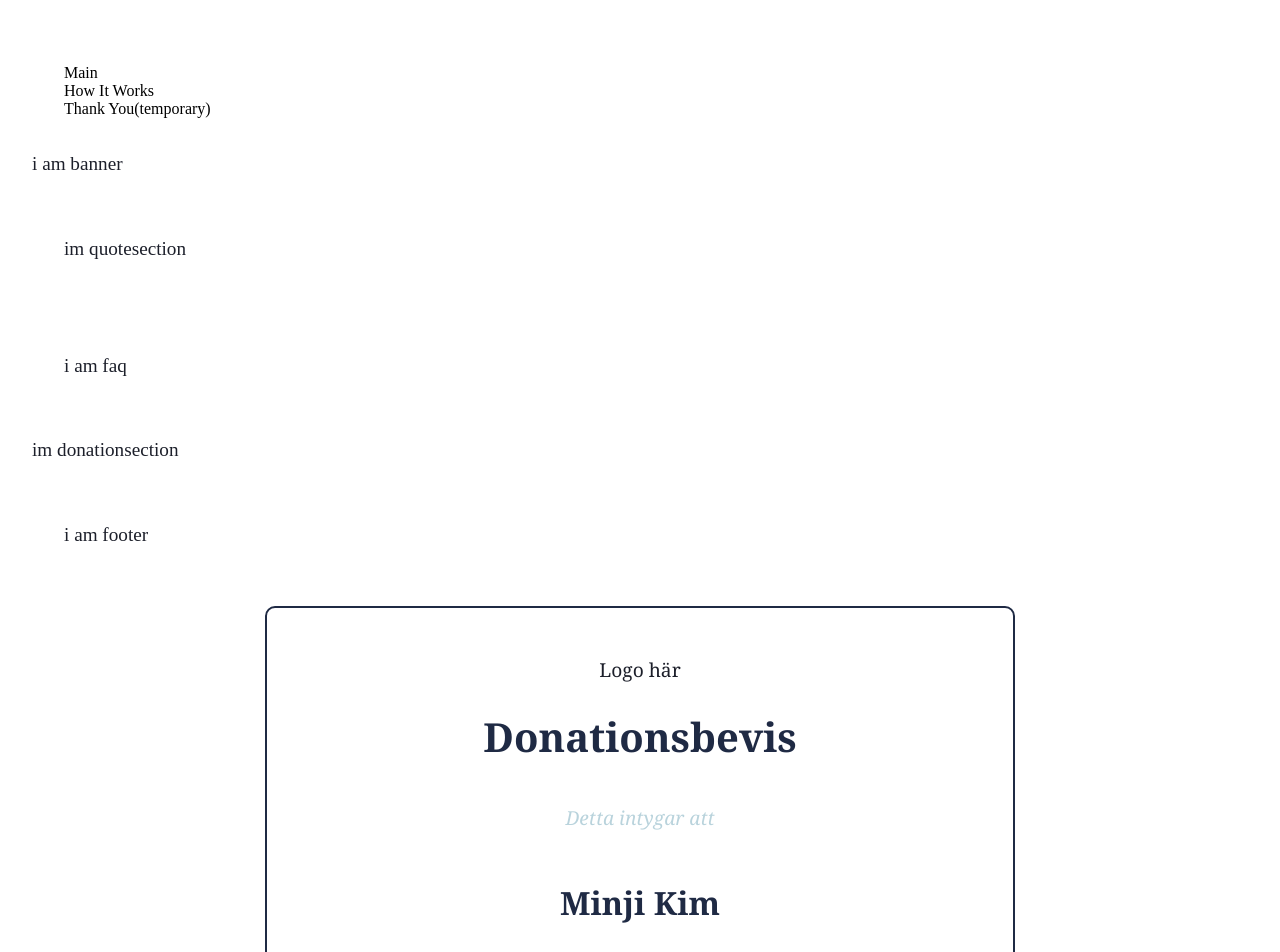
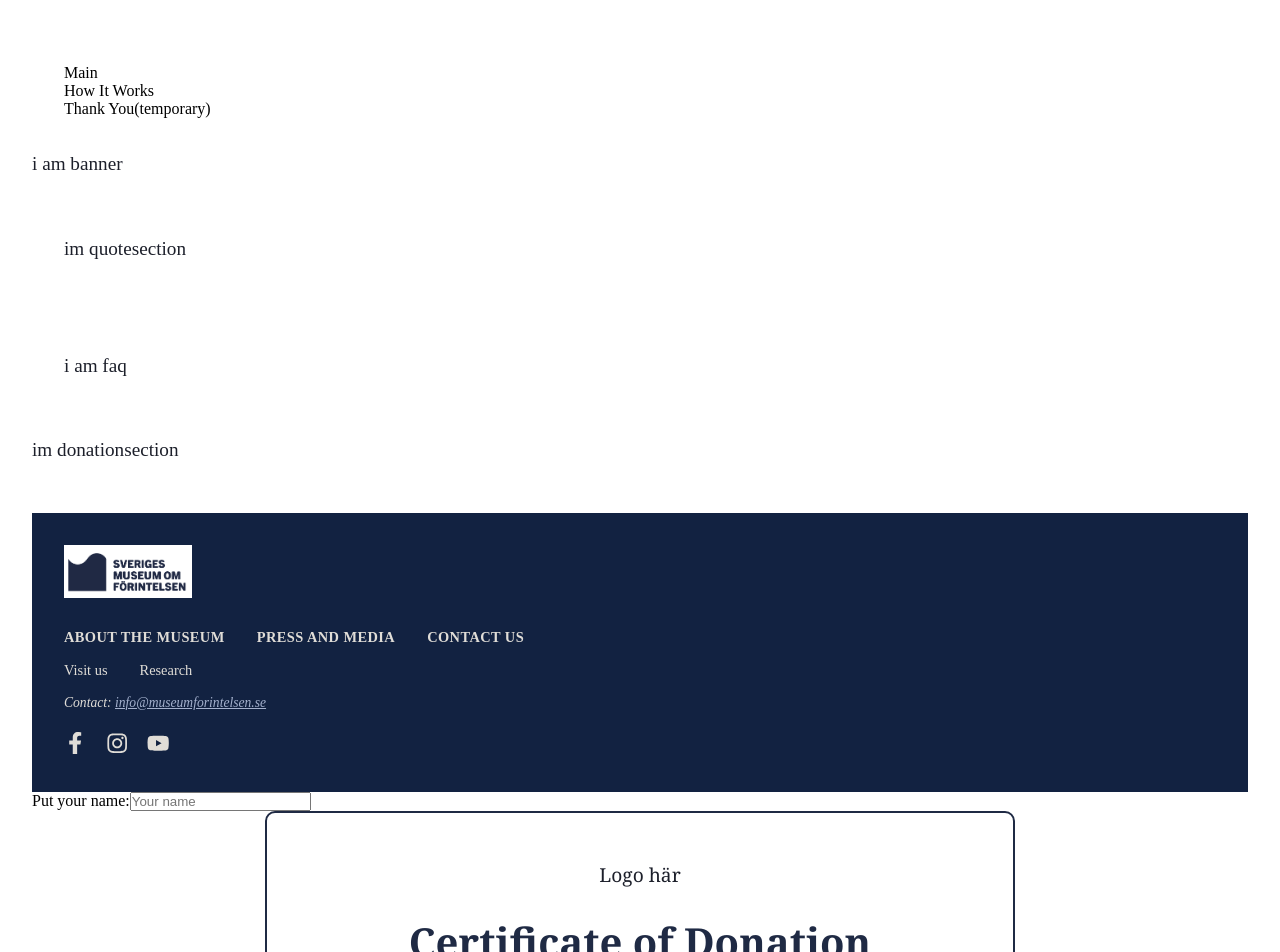
Before and after one commit to minzikimi/fundraiser, a React (Vite) app: page / in a window 1280 px wide. Shown: the top 952 px of the page. Built offline with nearby package versions, Linux system fonts and the light colour scheme.

Commit message:
Footer component and certificate

```diff
--- a/package.json
+++ b/package.json
@@ -11,8 +11,10 @@
   },
   "dependencies": {
     "html2canvas": "^1.4.1",
+    "jspdf": "^3.0.1",
     "react": "^19.0.0",
     "react-dom": "^19.0.0",
+    "react-icons": "^5.5.0",
     "react-router-dom": "^7.5.3"
   },
   "devDependencies": {
--- a/src/components/Certificate/Certificate.jsx
+++ b/src/components/Certificate/Certificate.jsx
@@ -1,20 +1,36 @@
+import React, { useState } from 'react';
 import styles from './Certificate.module.css';
 
-export default function Certificate({ name, date }) {
+export default function Certificate() {
+  const [name, setName] = useState('');
+  const date = new Date().toLocaleDateString('sv-SE');
+
   const displayName = name || 'Anonym';
 
   return (
+    <div className={styles.container}>
+      <div className={styles.inputSection}>
+        <label htmlFor="donorName">Put your name:</label>
+        <input
+          id="donorName"
+          type="text"
+          value={name}
+          onChange={e => setName(e.target.value)}
+          placeholder="Your name"
+          className={styles.input}
+        />
+      </div>
       <div className={styles.diploma}>
         <p className={styles.logo}>Logo här</p>
-      <h1>Donationsbevis</h1>
-      <p>Detta intygar att</p>
+        <h1>Certificate of Donation</h1>
+        <p>For your generous donation of</p>
         <h2>{displayName}</h2>
         <p>
-        har bidragit till arbetet för att etablera <span className={styles.museum}>Sveriges museum om Förintelsen</span>
-        som en permanent statlig institution.
+        Thank you for supporting our mission to preserve history and culture.<span className={styles.museum}>Swedish Museum of Holocaust</span>
         </p>
         <p className={styles.date}>{date}</p>
-      <p>Med uppriktigt tack från SMF.</p>
+        <p>Thank you from Swedish Museum of Holocaust.</p>
+      </div>
     </div>
   );
 }
--- a/src/components/Footer/Footer.jsx
+++ b/src/components/Footer/Footer.jsx
@@ -1,11 +1,44 @@
-import React from 'react'
+import React from 'react';
+import styles from './Footer.module.css';
+import logo from "../../assets/images/logo-temporary.png";
+import { FaFacebookF, FaInstagram, FaYoutube } from 'react-icons/fa';
 
-const Footer = () => {
-  return (
-    <div className='container'>
-      <p>i am footer</p>
+const Footer = () => (
+  <footer className={styles.footer}>
+    <div className={styles.container}>
+      <div className={styles.logoTitle}>
+         <img
+    src={logo}
+    alt="Sveriges Museum om Förintelsen logo"
+    className={styles.logo}
+  />
+        <div className={styles.logo} aria-label="Sveriges Museum om Förintelsen logo"></div>
+
+      </div>
+
+      <nav className={styles.navSection} aria-label="Footer navigation">
+        <div className={styles.mainLinks}>
+          <a href="https://museumforintelsen.se/en/about-the-museum/">ABOUT THE MUSEUM</a>
+          <a href="https://museumforintelsen.se/en/about-the-museum/press-and-media/">PRESS AND MEDIA</a>
+          <a href="https://museumforintelsen.se/en/about-the-museum/contact-us/">CONTACT US</a>
+        </div>
+        <div className={styles.subLinks}>
+          <a href="https://museumforintelsen.se/en/visit-us/">Visit us</a>
+          <a href="https://museumforintelsen.se/en/about-the-museum/research-and-development/">Research</a>
+        </div>
+      </nav>
+
+      <address className={styles.contact}>
+        Contact: <a href="mailto:info@museumforintelsen.se">info@museumforintelsen.se</a>
+      </address>
+
+      <div className={styles.social}>
+        <a href="https://www.facebook.com/museumforintelsen.se" target="_blank" rel="noopener noreferrer" aria-label="Facebook"><FaFacebookF /></a>
+        <a href="https://www.instagram.com/museumforintelsen.se/" target="_blank" rel="noopener noreferrer" aria-label="Instagram"><FaInstagram /></a>
+        <a href="https://www.youtube.com/channel/UCfPhLyJj19cot4IbF0M3bmw" target="_blank" rel="noopener noreferrer" aria-label="YouTube"><FaYoutube /></a>
+      </div>
     </div>
-  )
-}
+  </footer>
+);
 
-export default Footer
+export default Footer;
--- a/src/components/Footer/Footer.module.css
+++ b/src/components/Footer/Footer.module.css
@@ -0,0 +1,140 @@
+.footer {
+  background-color: #122241;
+  color: #e0ddd7;
+  padding: 2rem;
+  font-size: 0.9rem;
+}
+
+.container {
+  max-width: 1400px;
+  margin: 0 auto;
+  display: flex;
+  flex-direction: column;
+  gap: 1rem;
+  text-align: left;
+}
+
+/* Logo and title stacked vertically */
+.logoTitle {
+  display: flex;
+  flex-direction: column;
+  align-items: left;
+  gap: 0.6rem;
+  font-weight: bolder;
+}
+
+.logo {
+
+width: 8rem;
+
+}
+
+.title {
+  font-size: 1.1rem;
+  line-height: 1.25;
+  white-space: pre-line;
+  font-weight: bolder;
+}
+
+/* Navigation links stacked vertically with spacing */
+.navSection {
+  display: flex;
+  flex-direction: column;
+  gap: 1rem;
+  width: 100%;
+  max-width: 600px;
+  align-items: baseline;
+}
+
+/* Main links in a horizontal row */
+.mainLinks {
+  display: flex;
+  justify-content: center;
+  gap: 2rem;
+  font-weight: 700;
+  padding-top: 5px;
+
+}
+
+.mainLinks a {
+  color: #e0ddd7;
+  text-decoration: none;
+  letter-spacing: 0.03em;
+  transition: color 0.2s ease;
+}
+
+.mainLinks a:hover,
+.mainLinks a:focus {
+  outline: none;
+  cursor: pointer;
+  text-decoration: underline;
+}
+
+/* Sub-links in a horizontal row below main links */
+.subLinks {
+  display: flex;
+  justify-content: flex-start;
+  gap: 2rem;
+  font-weight: 400;
+
+}
+
+.subLinks a {
+  color: #e0ddd7;
+  text-decoration: none;
+  transition: color 0.2s ease;
+}
+
+.subLinks a:hover,
+.subLinks a:focus {
+  cursor: pointer;
+  text-decoration: underline;
+}
+
+/* Contact info */
+.contact {
+  font-size: 0.85rem;
+  font-weight: 400;
+  color: #e0ddd7;
+}
+
+.contact a {
+  color: #a3b0cc;
+  text-decoration: underline;
+  transition: color 0.2s ease;
+}
+
+.contact a:hover,
+.contact a:focus {
+  text-decoration: none;
+  outline: none;
+  cursor: pointer;
+}
+
+/* Social icons */
+.social {
+  display: flex;
+  gap: 1.2rem;
+  margin-top: 0.3rem;
+}
+
+.social a {
+  color: #e0ddd7;
+  font-size: 1.4rem;
+  transition: color 0.2s ease;
+}
+
+.social a:hover,
+.social a:focus {
+  outline: none;
+  cursor: pointer;
+}
+
+/* Responsive: smaller screens center and stack */
+@media (max-width: 600px) {
+  .mainLinks,
+  .subLinks {
+    flex-wrap: wrap;
+    gap: 1.5rem;
+  }
+}
```
Also changed, not shown: 1 other file (tests, documents, lock files or other folders). Lines whose indentation alone changed are shown as unchanged.
